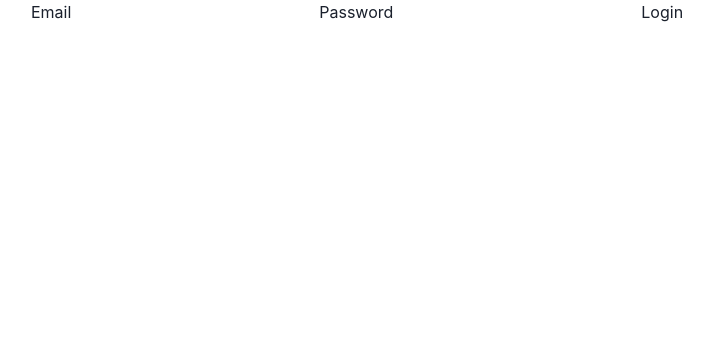
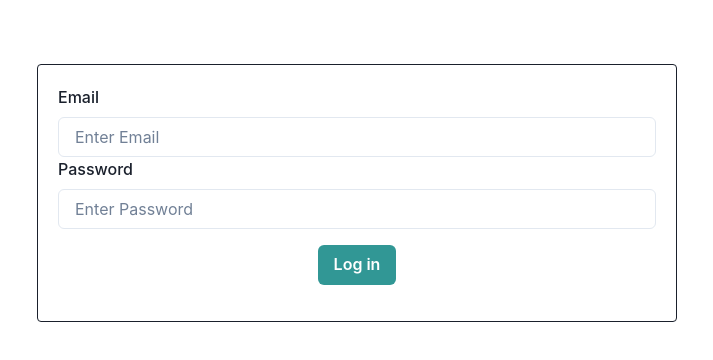
Before and after one commit to rahulrwt09/shoping, a React (Create React App) app: page /login in a window 1280 px wide. Shown: the top 360 px of the page, without its empty margins (283-996 px from the left). Built offline with nearby package versions, Linux system fonts and the light colour scheme; no server answers.

Commit message:
use chakra ui in login page

```diff
--- a/src/Pages/Login.jsx
+++ b/src/Pages/Login.jsx
@@ -1,6 +1,15 @@
 import React, { useState } from 'react'
 import {useDispatch} from "react-redux"
 import { login } from '../Redux/AuthReducer/action';
+import "./login.css"
+import {
+  FormControl,
+  FormLabel,
+  Button,
+  Input,
+
+
+} from '@chakra-ui/react'
 const Login = () => {
 
 
@@ -15,23 +24,34 @@ const Login = () => {
       }
 
       return (
-    <div>
-      <label>Email</label>
-      <input type='text'
+    <div className='login'>
+
+
+     <FormControl >
+     <FormLabel placeholder='Email'>Email</FormLabel>
+      <Input type='text'
+      placeholder='Enter Email'
        value={email}
       onChange={(e)=>{
         setemail(e.target.value)
+
       }}/>
 
-      <label>Password</label>
-      <input type='text'
+<FormLabel placeholder='Password'>Password</FormLabel>
+      <Input type='text'
+      placeholder='Enter Password'
       value={password}
         onChange={(e)=>{
         setpassword(e.target.value)
+
       }} />
 
-      <button onClick={handlelogin()} >Login</button>
+      <Button onClick={handlelogin} m={4} colorScheme="teal">Log in</Button>
+
+      </FormControl>
     </div>
+
+
   )
 }
 
--- /dev/null
+++ b/src/Pages/login.css
@@ -0,0 +1,8 @@
+.login{
+    border: 1px solid;
+    width: 50%;
+    margin-left:25%;
+    margin-top: 5%;
+    padding: 20px;
+    border-radius: 4px;
+}
--- a/src/Redux/AuthReducer/action.jsx
+++ b/src/Redux/AuthReducer/action.jsx
@@ -17,8 +17,9 @@ export const login= (userdata)=>(dispatch)=>{
     dispatch(loginreqest())
     axios.post("https://reqres.in/api/login", userdata)
     .then((res)=>{
+
+        dispatch(loginsuccess(res.data.token));
         console.log(res);
-        dispatch(loginsuccess(res.data.token));
     })
     .catch((err)=>{
         dispatch(loginfailure());
```
Also changed, not shown: src/index.js (line endings or trailing spaces).
